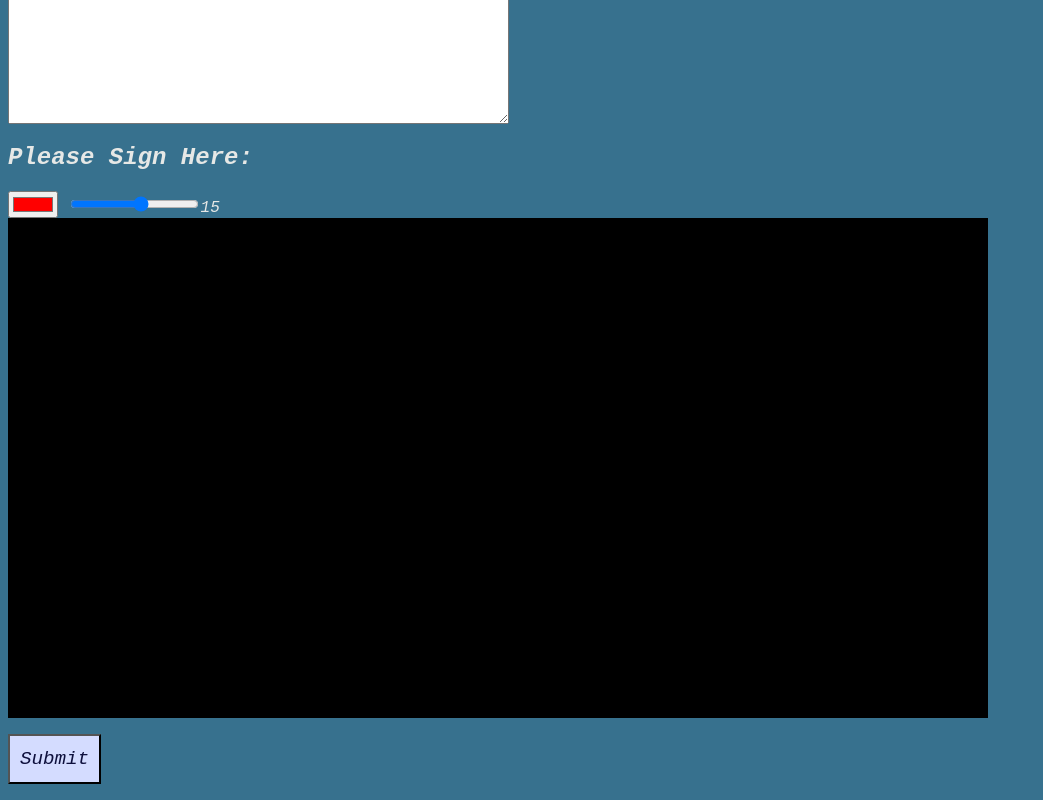
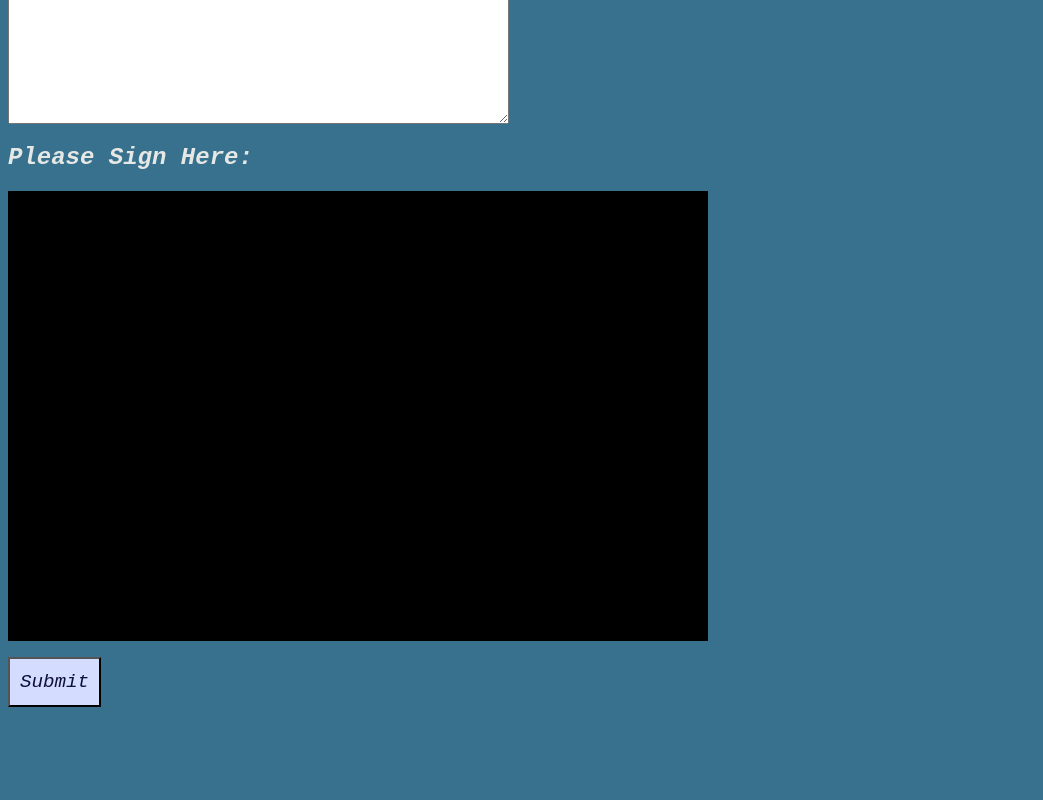
Before and after one commit to HBO2001/swe-363-231, a plain HTML site: page Survey.html in a window 1280 px wide. Shown: the part 902-1702 px from the top of the page, without its empty margins (0-1043 px from the left). After the commit the page ends 1625 px from the top, so only its background shows below. Drawn offline with Linux system fonts and the light colour scheme.

Commit message:
JS03_Exercise02

```diff
--- a/Survey.html
+++ b/Survey.html
@@ -163,12 +163,6 @@
 
             <h2>Please Sign Here:</h2>
 
-            <div class="toolbar">
-                <input type="color" aria-label="select pen color" value="#ff0000">
-                <input type="range" min="2" max="25" value="15" aria-label="select pen size"><span class="output">15</span>
-
-            </div>
-
             <canvas class = "Signiture"></canvas>
 
             <p>
@@ -187,8 +181,8 @@
     <script>
 
 const canvas = document.querySelector('.Signiture');
-        const width = canvas.width = window.innerWidth - 300;
-        const height = canvas.height = window.innerHeight - 300;
+        const width = canvas.width = 700;
+        const height = canvas.height = 450;
         const ctx = canvas.getContext('2d');
 
         ctx.fillStyle = 'rgb(0,0,0)';
@@ -204,18 +198,15 @@ const canvas = document.querySelector('.Signiture');
             return degrees * Math.PI / 180;
         };
 
-        // update sizepicker output value
-        sizePicker.addEventListener('input', () => output.textContent = sizePicker.value);
 
-        // store mouse pointer coordinates, and whether the button is pressed
         let curX;
         let curY;
         let pressed = false;
 
         // update mouse pointer coordinates
         document.addEventListener('mousemove', e => {
-            curX = e.clientX
-            curY = e.clientY
+            curX = e.clientX-10
+            curY = e.clientY-340
         });
 
         canvas.addEventListener('mousedown', () => pressed = true);
@@ -228,11 +219,11 @@ const canvas = document.querySelector('.Signiture');
         let size = 10
 
         function draw() {
-            ctx.fillStyle = colorPicker.value;
+            ctx.fillStyle = 'rgb(255,255,255)';
 
             if (pressed){
                 ctx.beginPath();
-                ctx.arc(curX, curY - 85, sizePicker.value, degToRad(0), degToRad(360), false);
+                ctx.arc(curX, curY - 85, 8, degToRad(0), degToRad(360), false);
                 ctx.fill();
             }
 
```
